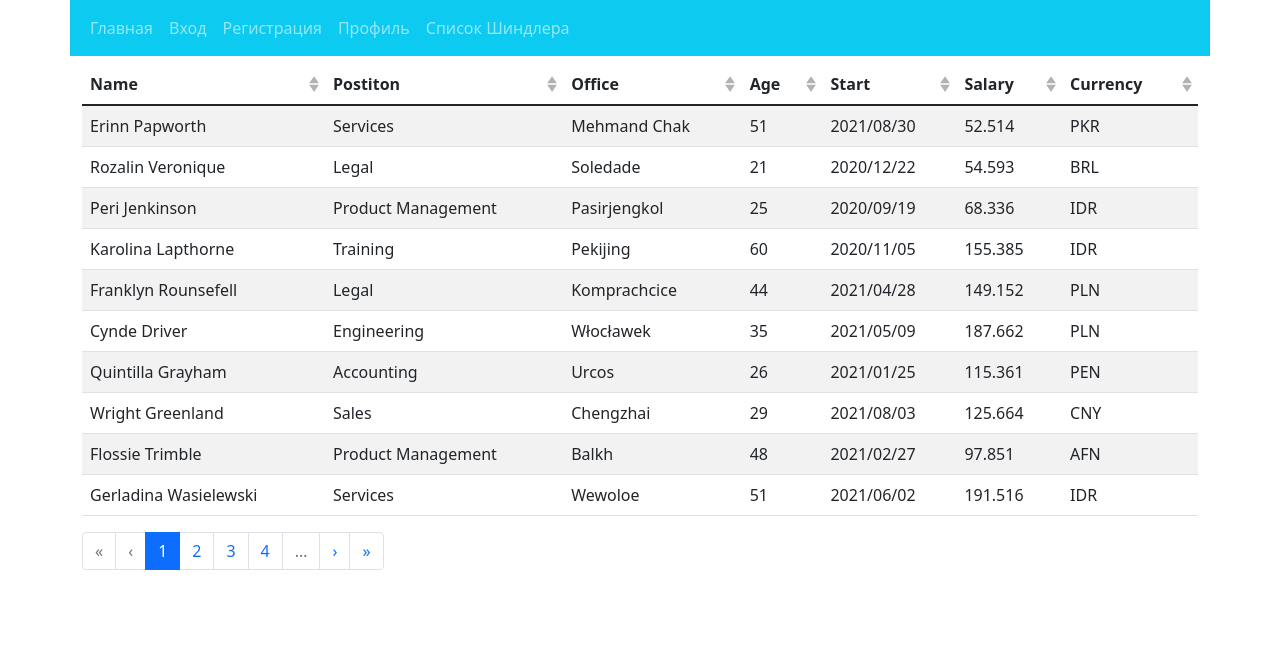
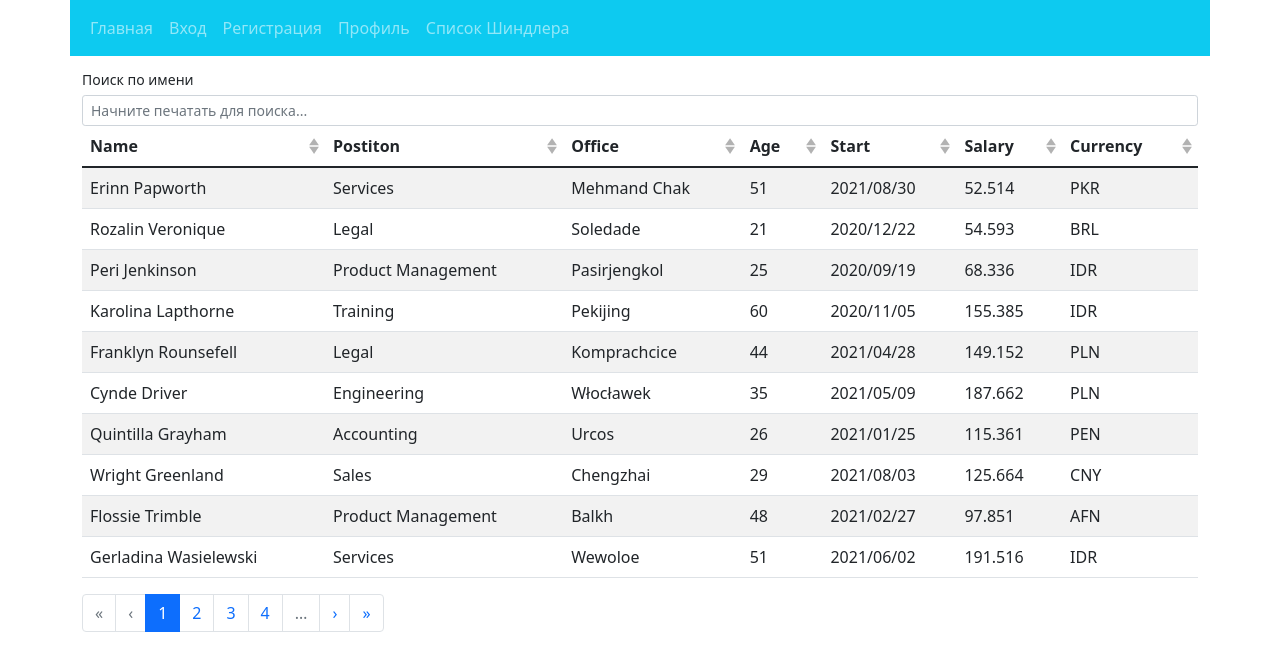
Before and after one commit to Gretten/resbes, a Vue app: page /list in a window 1280 px wide. Shown: the top 670 px of the page. Built offline with nearby package versions, Linux system fonts and the light colour scheme.

Commit message:
pagination bug fixed

```diff
--- a/src/views/ListPage/ListPage.vue
+++ b/src/views/ListPage/ListPage.vue
@@ -1,34 +1,53 @@
 <template>
 
-    <div v-if="!getListData.length" class="spinner-container d-flex align-items-center justify-content-center">
+    <div v-if="!objectsLength" class="spinner-container d-flex align-items-center justify-content-center">
          <Spinner />
     </div>
     <div v-else>
+        <b-form-group
+          label="Поиск по имени"
+          label-for="filter-input"
+          label-cols-sm="3"
+          label-align-sm="right"
+          label-size="sm"
+          class="mb-0"
+        >
+          <b-input-group size="sm">
+            <b-form-input
+              id="filter-input"
+              v-model="filter"
+              type="search"
+              placeholder="Начните печатать для поиска..."
+            ></b-form-input>
+          </b-input-group>
+        </b-form-group>
+
         <b-table
             striped
             hover
             id='listTable'
-            :items="getListData"
+            :items="objects"
             :fields="fields"
             :per-page="perPage"
             :current-page="currentPage"
+            :filter="filter"
+            :filter-included-fields="filterOn"
+            @filtered="onFiltered"
         ></b-table>
 
         <b-pagination
             v-model="currentPage"
-            :totalRows="rows"
+            :totalRows="maxRows"
             :perPage="perPage"
             ariaControls="listTable"
         ></b-pagination>
-
     </div>
-
 
 </template>
 
 <script>
 import Spinner from '@/components/Spinner/Spinner'
-import { mapGetters } from 'vuex'
+import { mapState } from 'vuex';
 
 export default {
     name: 'ListPage',
@@ -48,25 +67,32 @@ export default {
                 ],
             perPage: 10,
             currentPage: 1,
+            maxRows: this.objectsLength,
+            filter: null,
+            filterOn: ['Name'],
         }
     },
-    computed: {
-        ...mapGetters([
-            'getListData'
-        ]),
-        rows() {
-            return this.getListData.length
-        }
+    mounted: function() {
+        this.maxRows = this.objectsLength;
     },
+    computed: mapState({
+        objects: state => state.listData,
+        objectsLength: state => state.listData.length
+    }),
     created: function() {
-        this.$store.dispatch('fetchListData')
+        this.$store.dispatch('fetchListData');
     },
     methods: {
         onFiltered(filteredItems) {
-            this.totalRows = filteredItems.length
-            this.currentPage = 1
+            this.maxRows = filteredItems.length;
+            this.currentPage = 1;
       },
-    }
+    },
+    watch: {
+        objects: function (val) {
+            this.maxRows = val.length;
+        }
+    },
 }
 </script>
 
```
